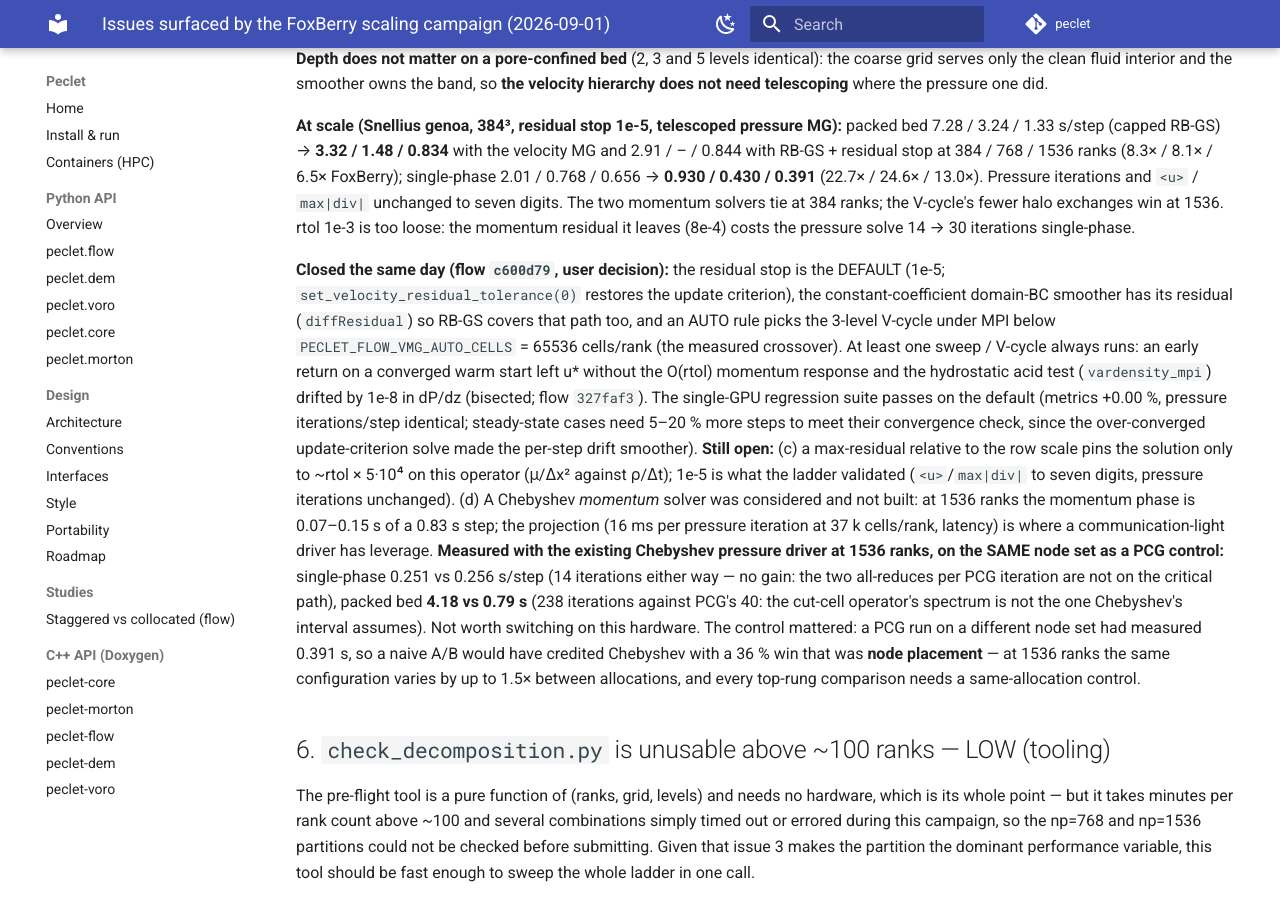
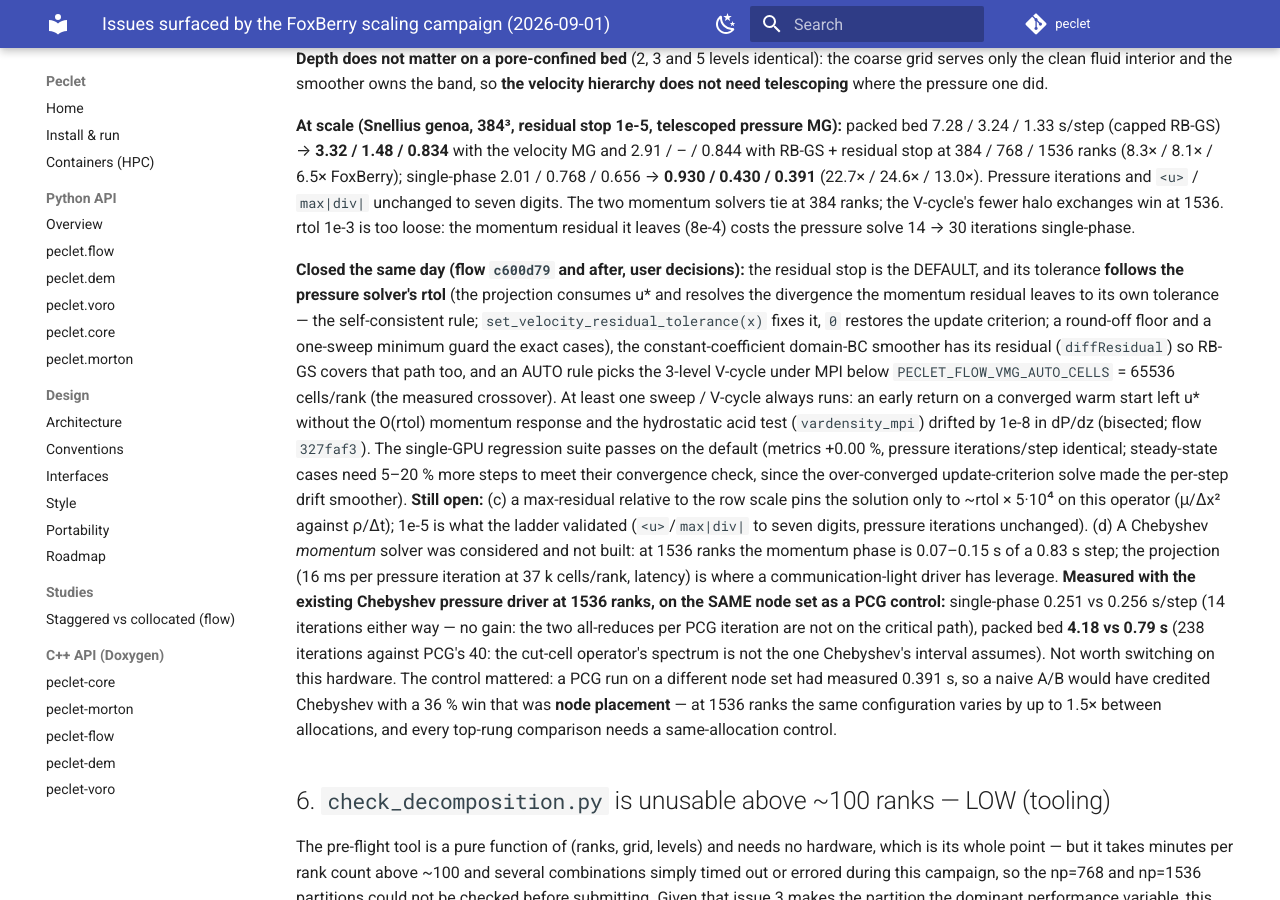
Before and after one commit to computational-chemical-engineering/peclet, an MkDocs documentation site: the page built from docs/SCALING_ISSUES.md, in a window 1280 px wide and 900 px high, scrolled down 4794 px. Built offline with MkDocs 1.6.1 and Material for MkDocs 9.7.7, drawn with Linux system fonts in a browser that asks for light colours; comment, search, counter and statistics services are not loaded.

Commit message:
docs(SCALING_ISSUES): momentum residual tolerance follows the pressure solver's rtol (default), with the round-off floor
Co-Authored-By: Claude Fable 5.1 <noreply@anthropic.com>
Claude-Session: https://claude.ai/code/session_011ro1pkvSwfqxh3e7JxTedi

```diff
--- a/docs/SCALING_ISSUES.md
+++ b/docs/SCALING_ISSUES.md
@@ -216,8 +216,11 @@ Pressure iterations and `<u>` / `max|div|` unchanged to seven digits. The two mo
 at 384 ranks; the V-cycle's fewer halo exchanges win at 1536. rtol 1e-3 is too loose: the
 momentum residual it leaves (8e-4) costs the pressure solve 14 → 30 iterations single-phase.
 
-**Closed the same day (flow `c600d79`, user decision):** the residual stop is the DEFAULT (1e-5;
-`set_velocity_residual_tolerance(0)` restores the update criterion), the constant-coefficient
+**Closed the same day (flow `c600d79` and after, user decisions):** the residual stop is the
+DEFAULT, and its tolerance **follows the pressure solver's rtol** (the projection consumes u* and
+resolves the divergence the momentum residual leaves to its own tolerance — the self-consistent
+rule; `set_velocity_residual_tolerance(x)` fixes it, `0` restores the update criterion; a round-off
+floor and a one-sweep minimum guard the exact cases), the constant-coefficient
 domain-BC smoother has its residual (`diffResidual`) so RB-GS covers that path too, and an AUTO
 rule picks the 3-level V-cycle under MPI below `PECLET_FLOW_VMG_AUTO_CELLS` = 65536 cells/rank
 (the measured crossover). At least one sweep / V-cycle always runs: an early return on a converged warm start left u*
```
